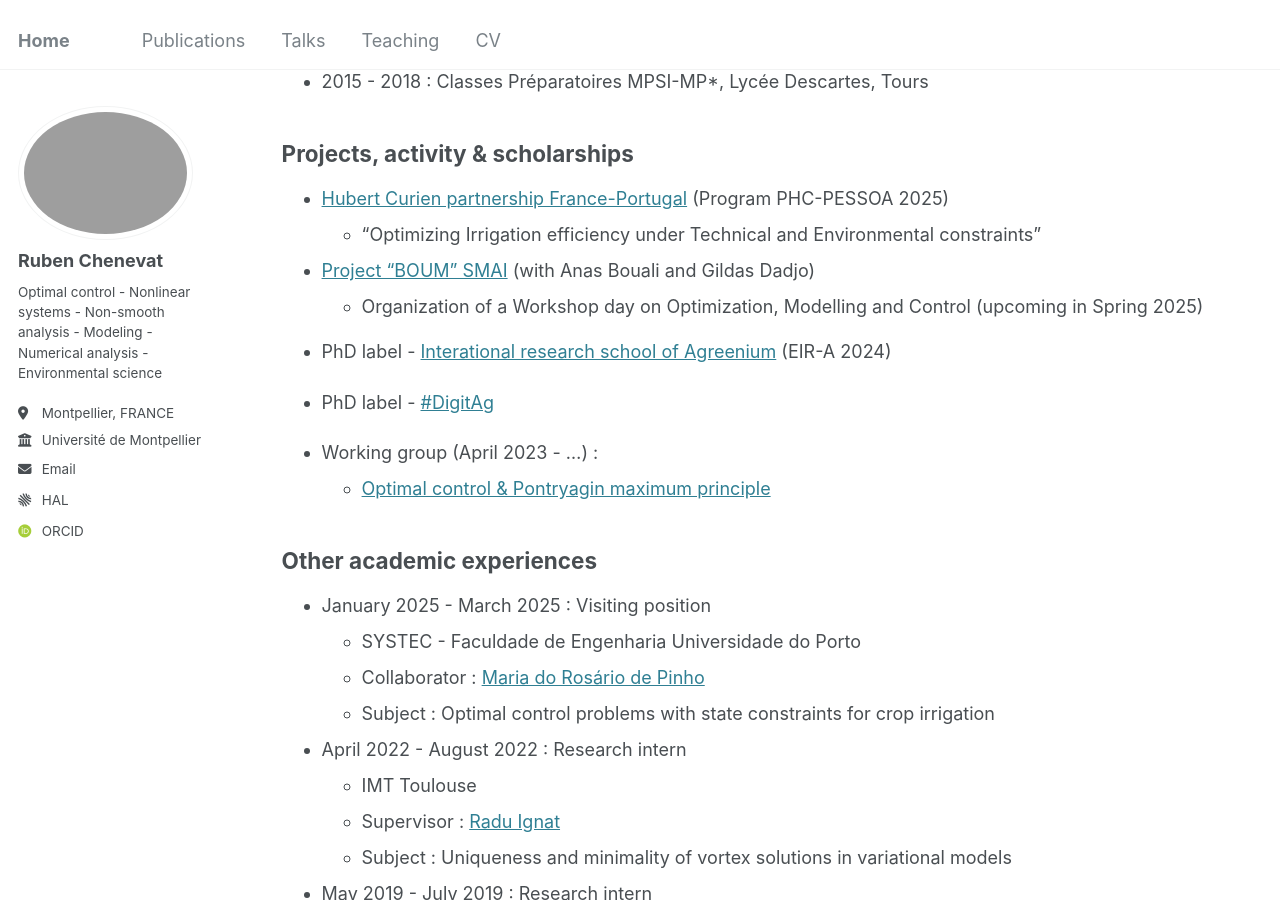
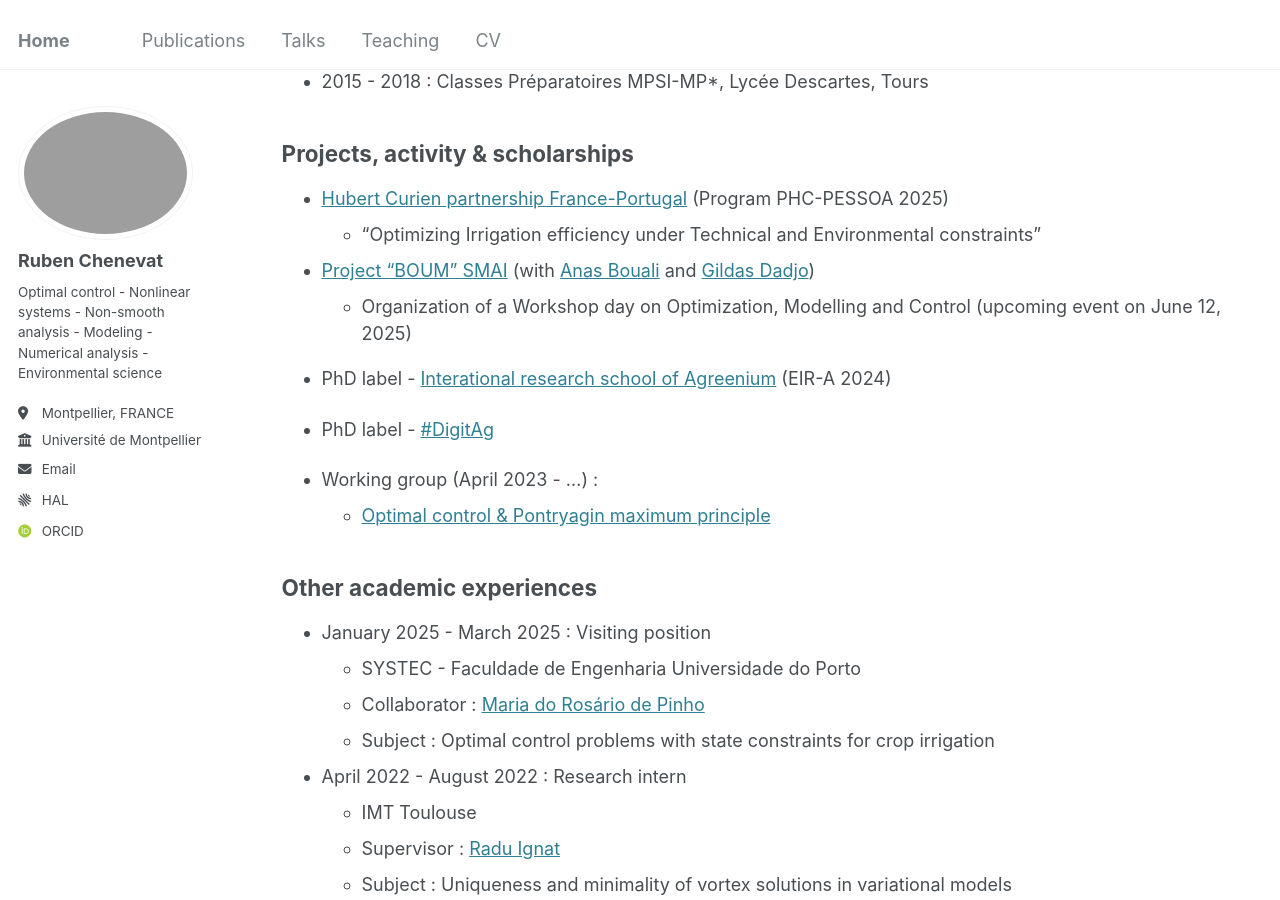
Before and after one commit to rubenchenevat/rubenchenevat.github.io, a Jekyll site: the page built from _pages/cv.md, in a window 1280 px wide and 900 px high, scrolled down 336 px. Built offline with Jekyll 4.4.1, drawn with Linux system fonts in a browser that asks for light colours; some web fonts are replaced.

Commit message:
Update cv.md

```diff
--- a/_pages/cv.md
+++ b/_pages/cv.md
@@ -23,8 +23,8 @@ redirect_from:
 * [Hubert Curien partnership France-Portugal](https://www.campusfrance.org/fr/pessoa) (Program PHC-PESSOA 2025)
   * "Optimizing Irrigation efficiency under Technical and Environmental constraints"
 
-* [Project "BOUM" SMAI](http://smai.emath.fr/spip.php?article548&lang=fr) (with Anas Bouali and Gildas Dadjo)
-  * Organization of a Workshop day on Optimization, Modelling and Control (upcoming in Spring 2025)
+* [Project "BOUM" SMAI](http://smai.emath.fr/spip.php?article548&lang=fr) (with [Anas Bouali](https://www.anasbouali.com/) and [Gildas Dadjo](https://sites.google.com/view/mahugnongildasdadjo/home))
+  * Organization of a Workshop day on Optimization, Modelling and Control (upcoming event on June 12, 2025)
 
 * PhD label - [Interational research school of Agreenium](https://www.agreenium.fr/formation-recherche/doctorat-et-ecoles-d-ete/une-formation-doctorale-internationale-lecole-eir-a) (EIR-A 2024)
 
```
